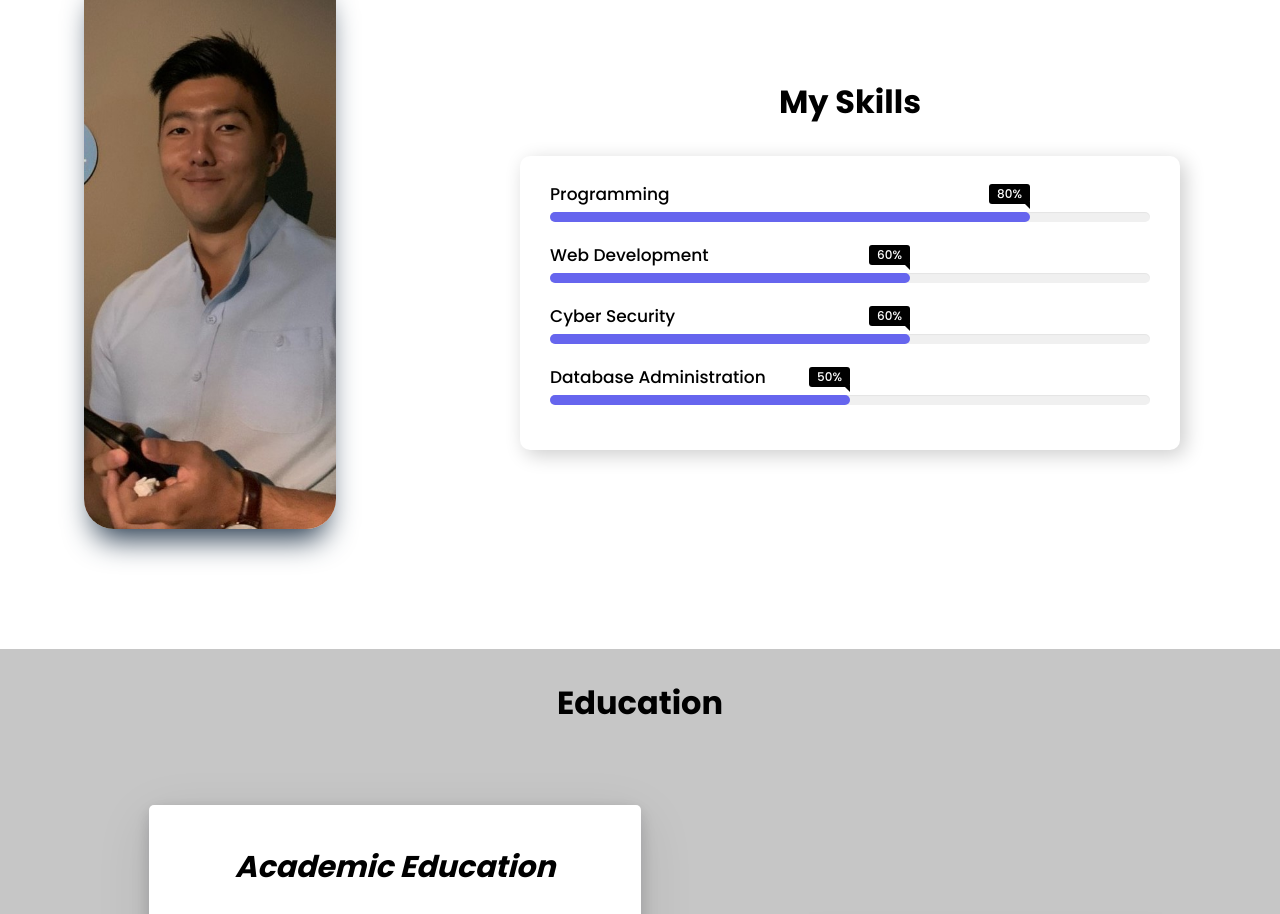
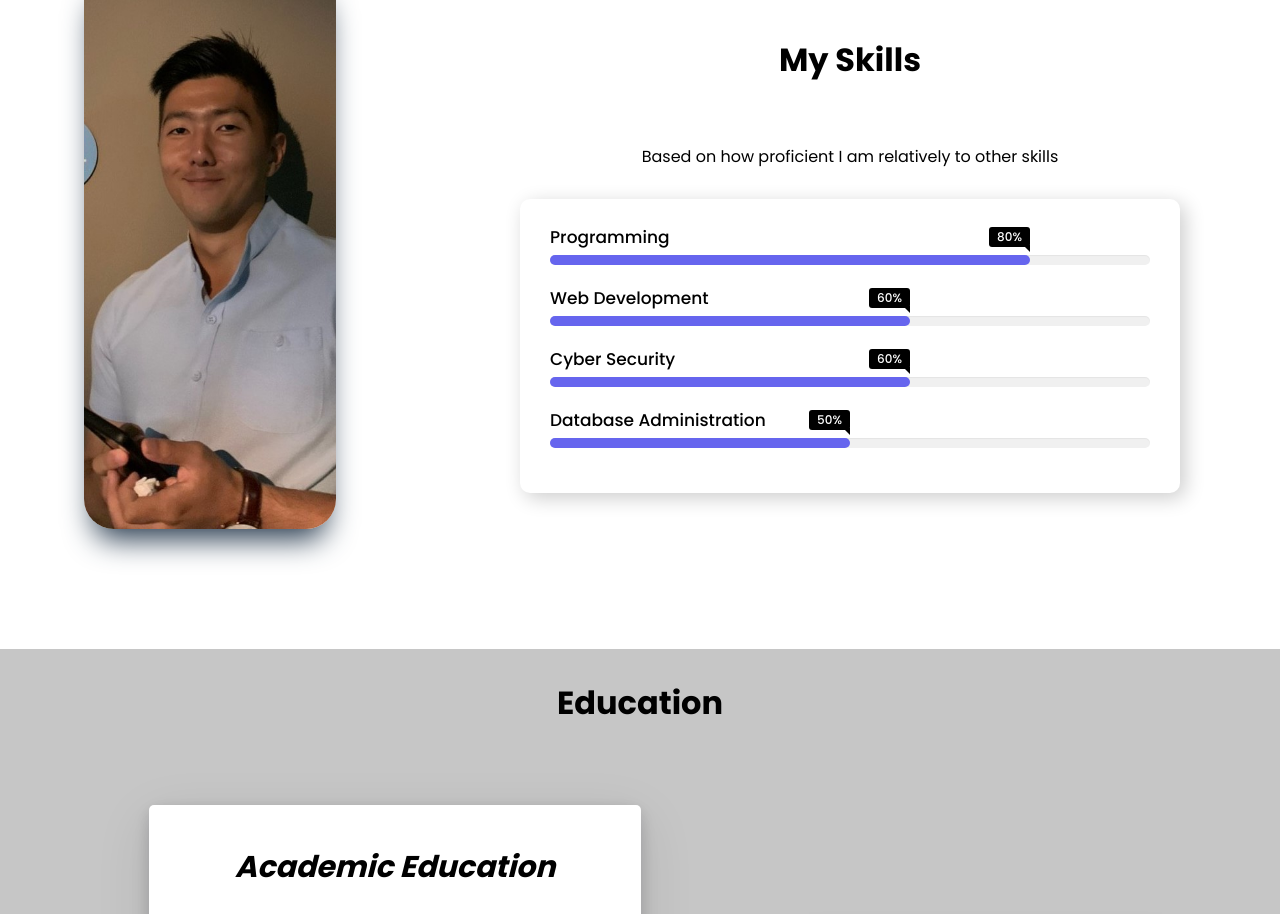
Before and after one commit to blaketingyu/old_portfolio-reactjs, a React (Create React App) app: page / in a window 1280 px wide. Shown: the part 1129-2043 px from the top of the page. Built offline with nearby package versions, Linux system fonts and the light colour scheme; a web font is replaced by a local one.

Commit message:
Changed skills ambiguity

```diff
--- a/src/components/about/About.js
+++ b/src/components/about/About.js
@@ -16,6 +16,7 @@ const About = () => {
             </div>
             <div className="a-right">
                 <h1 className="a-title"> My Skills</h1>
+                <p className="a-title"> Based on how proficient I am relatively to other skills</p>
             <div class="skill-bars">
                     <div class="bar">
                     <div class="info">
```
